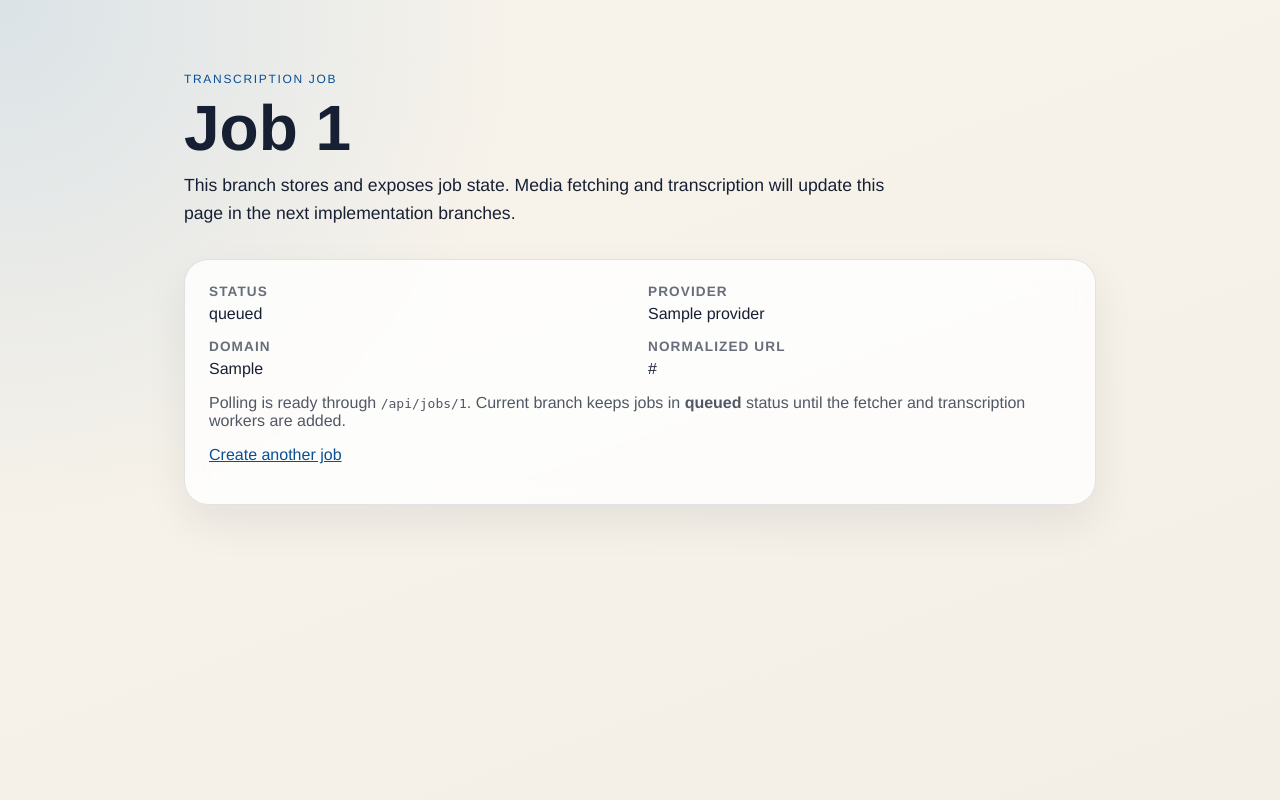
After one commit to nemedaio/transcribee, a FastAPI app: template src/lnkdn_transcripts/templates/job.html in a window 1280 px wide. The commit adds this page. Run offline with FastAPI, Linux system fonts and the light colour scheme; the template is opened without the code that fills it: most values are stand-ins (such as "Sample title", 1, 10 or a date in 2020).

Commit message:
Add job persistence and status endpoints

```diff
--- a/pyproject.toml
+++ b/pyproject.toml
@@ -14,6 +14,7 @@ dependencies = [
   "jinja2>=3.1.6,<4.0.0",
   "python-multipart>=0.0.20,<1.0.0",
   "pydantic-settings>=2.10.1,<3.0.0",
+  "pydantic>=2.11.9,<3.0.0",
   "sqlmodel>=0.0.24,<1.0.0",
   "yt-dlp>=2026.1.1",
   "faster-whisper>=1.1.1",
--- a/src/lnkdn_transcripts/config.py
+++ b/src/lnkdn_transcripts/config.py
@@ -5,8 +5,10 @@ class Settings(BaseSettings):
     app_name: str = "LinkedIn Transcript App"
     environment: str = "development"
     data_dir: str = "./data"
+    database_url: str | None = None
     whisper_model: str = "base"
     max_upload_minutes: int = 30
+    log_level: str = "INFO"
 
     model_config = SettingsConfigDict(env_file=".env", env_file_encoding="utf-8")
 
--- a/src/lnkdn_transcripts/main.py
+++ b/src/lnkdn_transcripts/main.py
@@ -1,11 +1,39 @@
+from contextlib import asynccontextmanager
+
 from fastapi import FastAPI
 from fastapi.staticfiles import StaticFiles
 
-from lnkdn_transcripts.config import settings
+from lnkdn_transcripts.config import Settings, settings
+from lnkdn_transcripts.logging import configure_logging, get_logger
+from lnkdn_transcripts.routes.api import router as api_router
 from lnkdn_transcripts.routes.health import router as health_router
 from lnkdn_transcripts.routes.web import router as web_router
+from lnkdn_transcripts.services.jobs import JobService
+from lnkdn_transcripts.storage.repo import JobRepository, create_db_and_tables, create_engine
 
-app = FastAPI(title=settings.app_name)
-app.include_router(health_router)
-app.include_router(web_router)
-app.mount("/static", StaticFiles(directory="src/lnkdn_transcripts/static"), name="static")
+logger = get_logger(__name__)
+
+
+def create_app(app_settings: Settings | None = None) -> FastAPI:
+    resolved_settings = app_settings or settings
+    configure_logging(resolved_settings.log_level)
+    engine = create_engine(resolved_settings)
+
+    @asynccontextmanager
+    async def lifespan(app: FastAPI):
+        create_db_and_tables(engine)
+        logger.info("app.startup database_ready=%s", resolved_settings.database_url or resolved_settings.data_dir)
+        yield
+
+    app = FastAPI(title=resolved_settings.app_name, lifespan=lifespan)
+    app.state.settings = resolved_settings
+    app.state.job_repository = JobRepository(engine)
+    app.state.job_service = JobService(app.state.job_repository)
+    app.include_router(health_router)
+    app.include_router(api_router)
+    app.include_router(web_router)
+    app.mount("/static", StaticFiles(directory="src/lnkdn_transcripts/static"), name="static")
+    return app
+
+
+app = create_app()
--- a/src/lnkdn_transcripts/static/styles.css
+++ b/src/lnkdn_transcripts/static/styles.css
@@ -95,8 +95,62 @@ h1 {
   color: rgba(23, 32, 51, 0.75);
 }
 
+.recent-jobs {
+  margin-top: 24px;
+  padding-top: 20px;
+  border-top: 1px solid var(--border);
+}
+
+.recent-jobs h2 {
+  margin: 0 0 12px;
+  font-size: 1rem;
+}
+
+.recent-jobs ul {
+  margin: 0;
+  padding-left: 18px;
+}
+
+.recent-jobs li + li {
+  margin-top: 8px;
+}
+
+.recent-jobs a,
+.job-card a {
+  color: var(--accent-dark);
+}
+
+.job-grid {
+  display: grid;
+  grid-template-columns: repeat(2, minmax(0, 1fr));
+  gap: 16px;
+  margin: 0;
+}
+
+.job-grid dt {
+  margin: 0 0 6px;
+  font-size: 0.85rem;
+  font-weight: 700;
+  text-transform: uppercase;
+  letter-spacing: 0.08em;
+  color: rgba(23, 32, 51, 0.65);
+}
+
+.job-grid dd {
+  margin: 0;
+  font-size: 1rem;
+}
+
+.job-url {
+  word-break: break-word;
+}
+
 @media (max-width: 640px) {
   .page-shell {
     padding: 48px 16px;
   }
+
+  .job-grid {
+    grid-template-columns: 1fr;
+  }
 }
--- /dev/null
+++ b/src/lnkdn_transcripts/templates/job.html
@@ -0,0 +1,47 @@
+<!DOCTYPE html>
+<html lang="en">
+  <head>
+    <meta charset="UTF-8" />
+    <meta name="viewport" content="width=device-width, initial-scale=1.0" />
+    <title>{{ page_title }}</title>
+    <link rel="stylesheet" href="/static/styles.css" />
+  </head>
+  <body>
+    <main class="page-shell">
+      <section class="hero">
+        <p class="eyebrow">Transcription job</p>
+        <h1>Job {{ job.id }}</h1>
+        <p class="lede">
+          This branch stores and exposes job state. Media fetching and transcription will update
+          this page in the next implementation branches.
+        </p>
+      </section>
+
+      <section class="card job-card" data-job-id="{{ job.id }}">
+        <dl class="job-grid">
+          <div>
+            <dt>Status</dt>
+            <dd id="job-status">{{ job.status }}</dd>
+          </div>
+          <div>
+            <dt>Provider</dt>
+            <dd>{{ job.provider }}</dd>
+          </div>
+          <div>
+            <dt>Domain</dt>
+            <dd>{{ job.source_domain }}</dd>
+          </div>
+          <div>
+            <dt>Normalized URL</dt>
+            <dd class="job-url">{{ job.normalized_url }}</dd>
+          </div>
+        </dl>
+        <p class="status">
+          Polling is ready through <code>/api/jobs/{{ job.id }}</code>. Current branch keeps jobs in
+          <strong>queued</strong> status until the fetcher and transcription workers are added.
+        </p>
+        <p><a href="/">Create another job</a></p>
+      </section>
+    </main>
+  </body>
+</html>
```
Also changed, not shown: src/lnkdn_transcripts/logging.py (added, +28 -0 lines), src/lnkdn_transcripts/routes/api.py (added, +38 -0 lines), src/lnkdn_transcripts/routes/web.py (+35 -4 lines), src/lnkdn_transcripts/services/jobs.py (added, +79 -0 lines), src/lnkdn_transcripts/templates/index.html (+16 -3 lines), tests/conftest.py (added, +20 -0 lines), tests/test_health.py (+1 -7 lines), tests/test_jobs_api.py (added, +43 -0 lines), tests/test_web_jobs.py (added, +26 -0 lines), README.md, src/lnkdn_transcripts/storage/__init__.py (added), src/lnkdn_transcripts/storage/models.py (added), src/lnkdn_transcripts/storage/repo.py (added), 1 other file.
